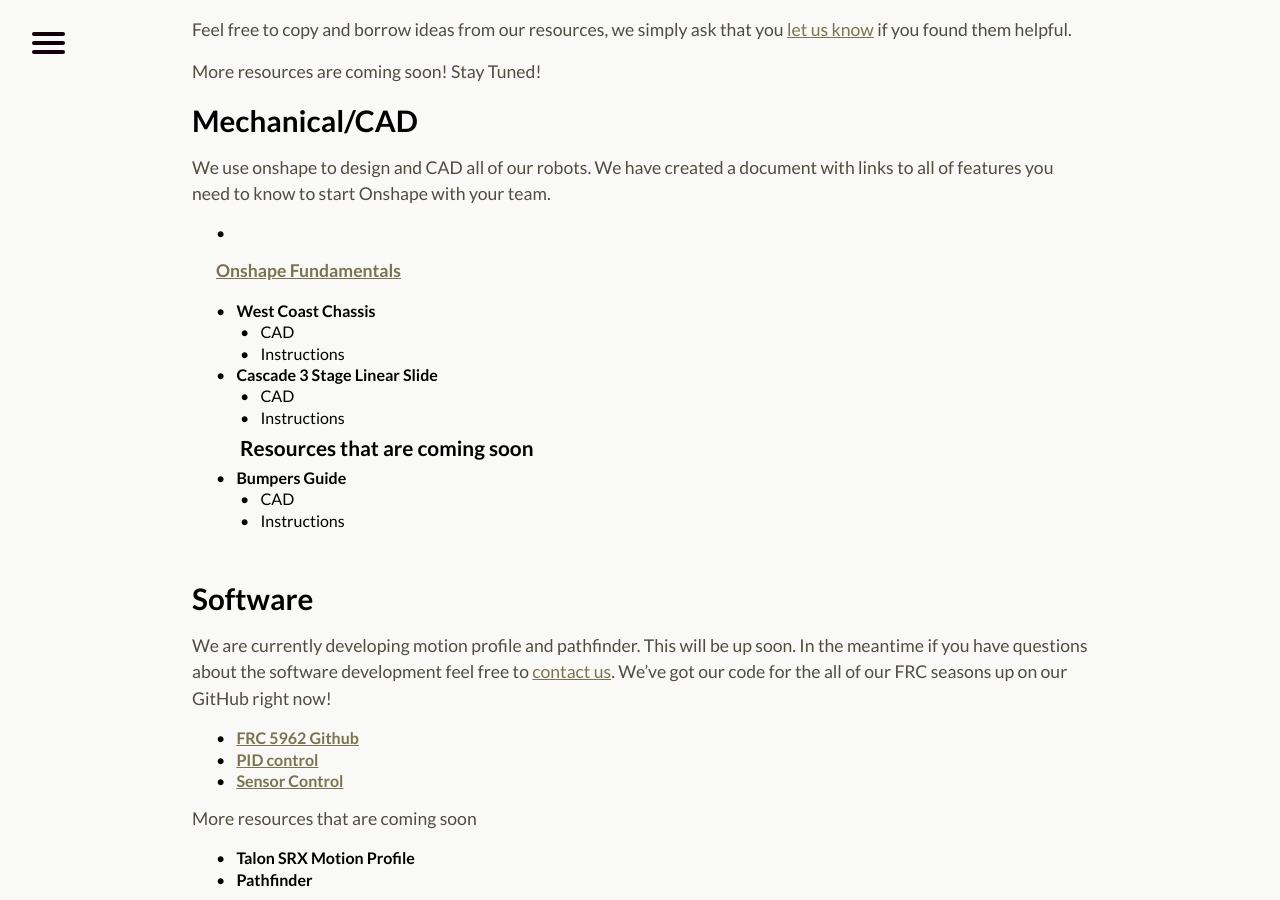
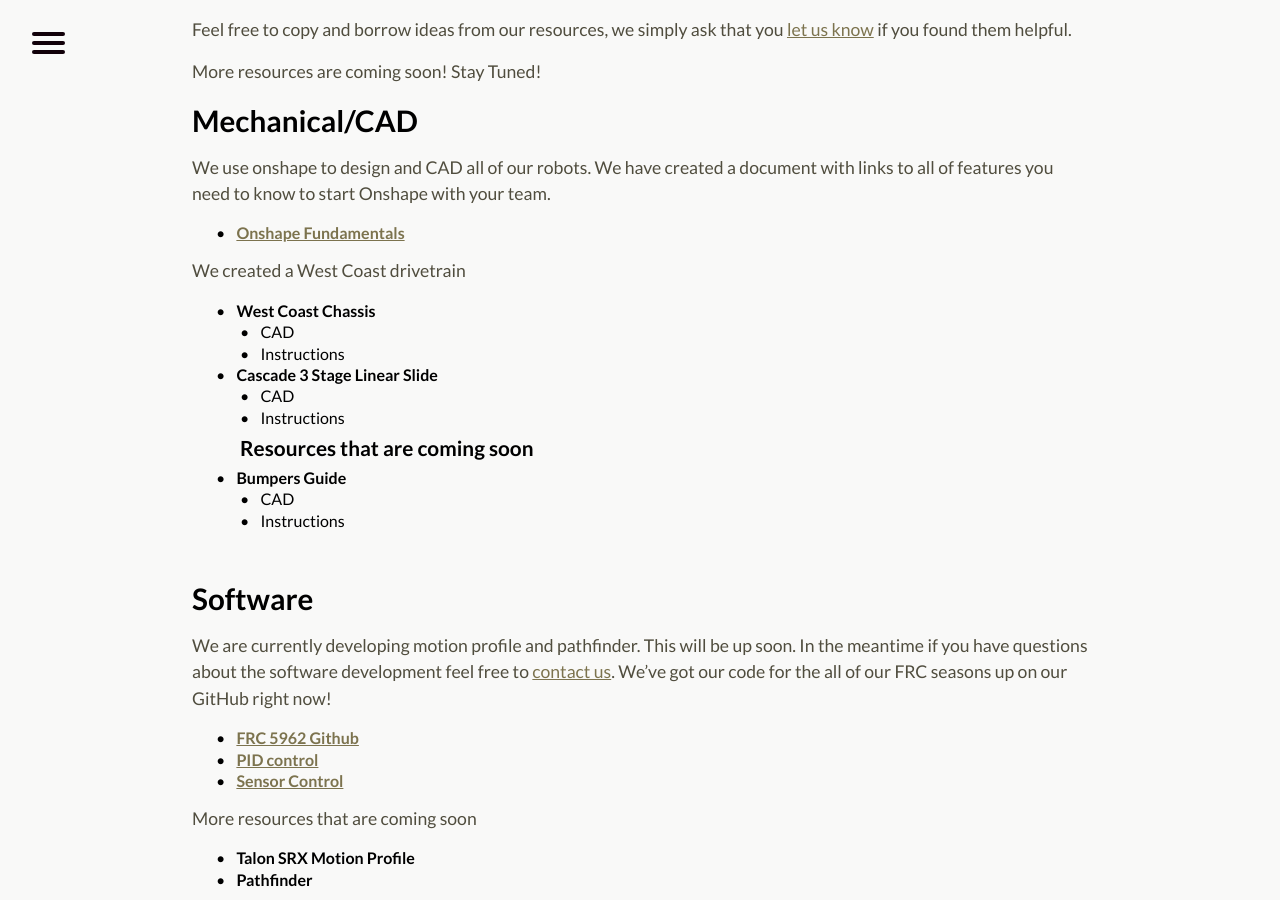
Before and after one commit to perSEVERE-5962/frc5962, a Jekyll site: the page built from resources.markdown, in a window 1280 px wide and 900 px high, scrolled down 348 px. Built offline with Jekyll 4.4.1, drawn with Linux system fonts in a browser that asks for light colours.

Commit message:
Updated Resources

```diff
--- a/resources.markdown
+++ b/resources.markdown
@@ -9,9 +9,10 @@
 
 ## Mechanical/CAD
 We use onshape to design and CAD all of our robots. We have created a document with links to all of features you need to know to start Onshape with your team.
+
 1. [**Onshape Fundamentals**](https://docs.google.com/document/d/1EW8V7WBNBqr19iqDcAsuY5-3FRw1PEwA37WWa0JXmIY/edit?usp=sharing)
 
-
+We created a West Coast drivetrain
 2. **West Coast Chassis**
 * CAD
 * Instructions
```
